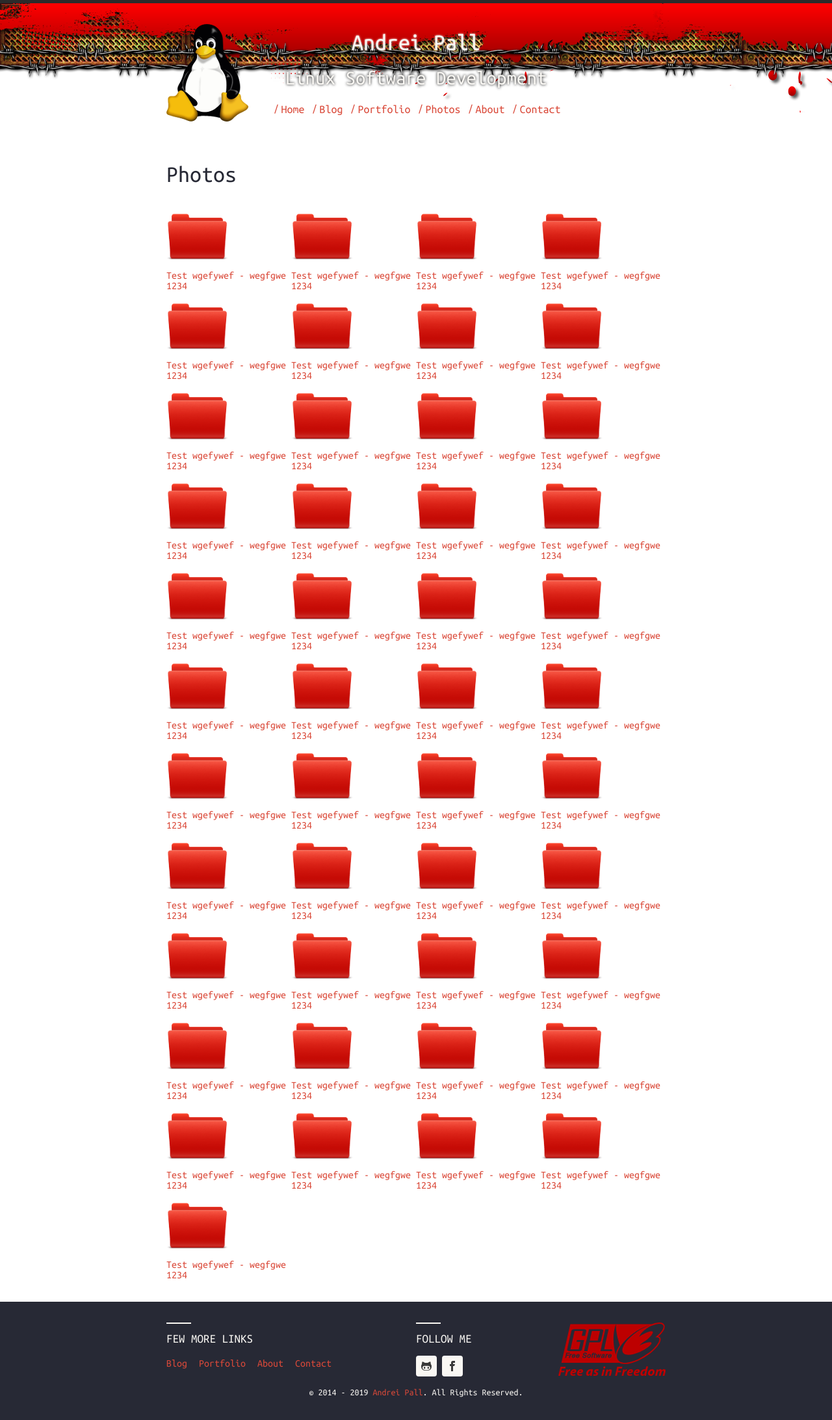
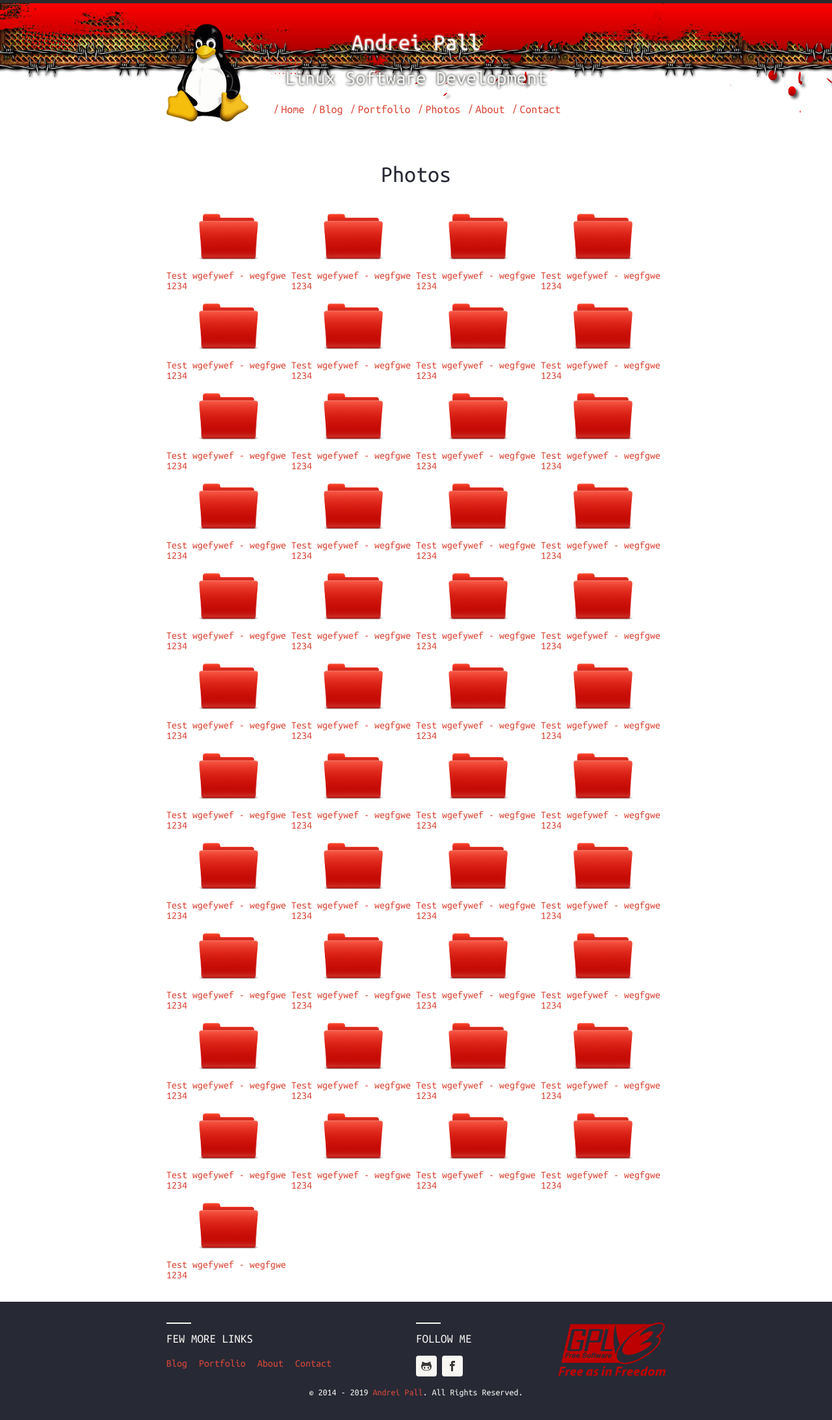
Before and after one commit to andreipall/andreipall.github.io, a Jekyll site: the page built from photos.html, in a window 1280 px wide. Shown: the whole page at 65% size. Built offline with Jekyll 4.4.1, drawn with Linux system fonts in a browser that asks for light colours; comment, search, counter and statistics services are not loaded.

Commit message:
changed posts

```diff
--- a/assets/css/main.scss
+++ b/assets/css/main.scss
@@ -1002,4 +1002,5 @@ a.album {
 
 a.album img {
   width: 50%;
+  margin: auto;
 }
--- a/photos.html
+++ b/photos.html
@@ -5,7 +5,7 @@ permalink: /photos-test/
 ---
 <div class="page-content wc-container">
 	<div class="post">
-		<h1>Photos</h1>
+		<h1 style="text-align: center;">Photos</h1>
 		<div id="albums" class="post">
 				  <a href="#" class="album"><img src="{{ site.baseurl }}/assets/img/album.png"><span class="album-name">Test wgefywef - wegfgwe 1234</span></a>
 				  <a href="#" class="album"><img src="{{ site.baseurl }}/assets/img/album.png"><span class="album-name">Test wgefywef - wegfgwe 1234</span></a>
```
